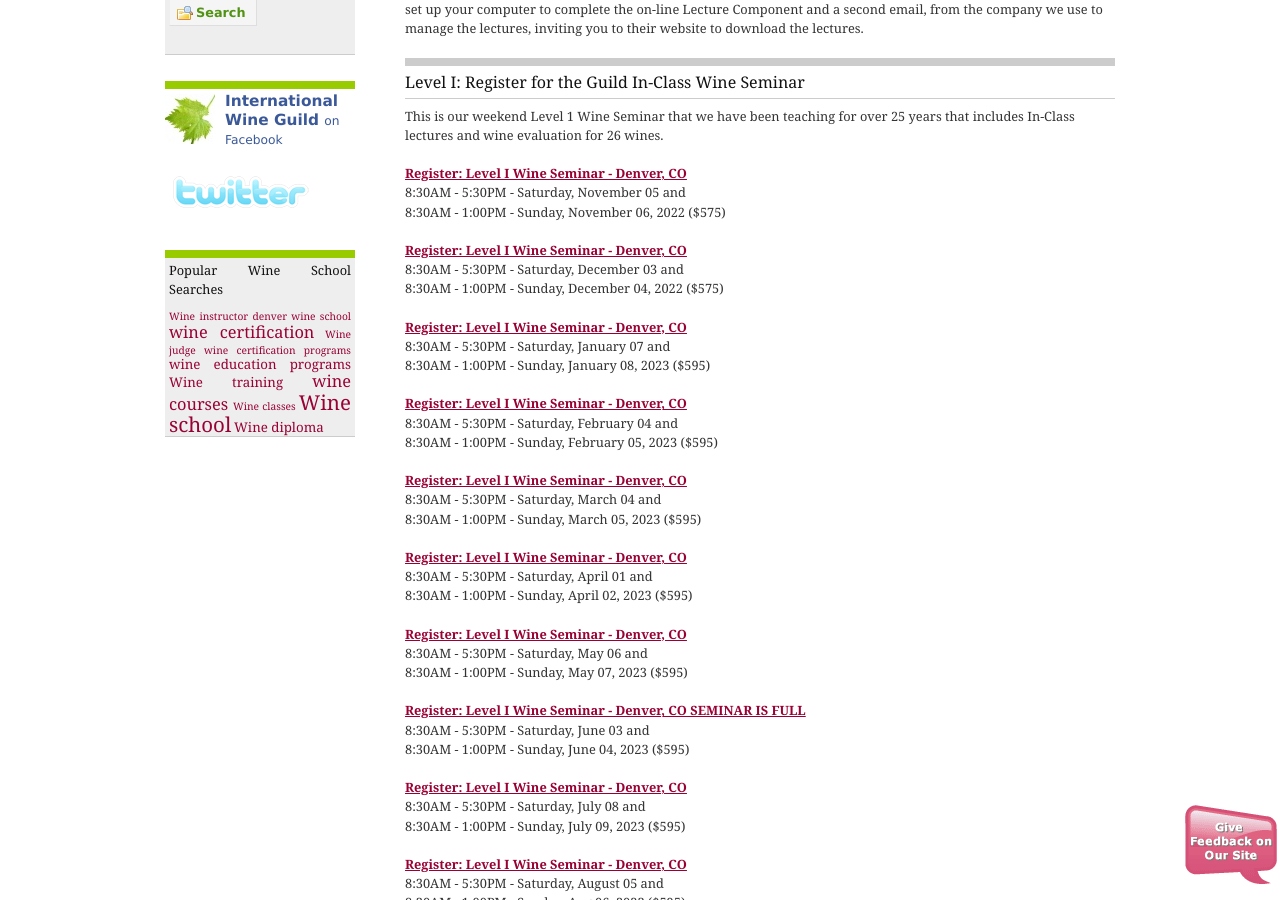
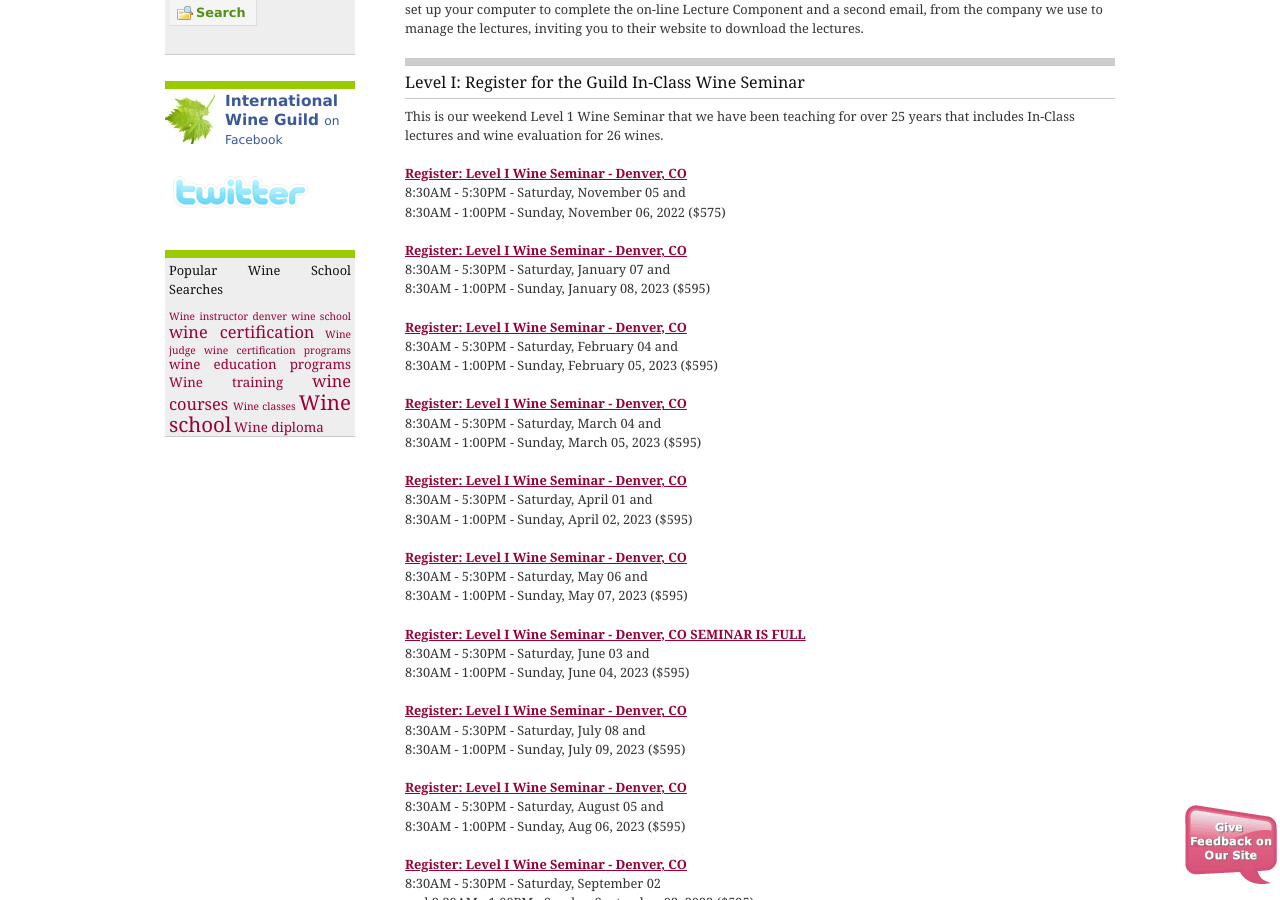
Before and after one commit to CKDev/internationalwineguild.com, a Jekyll site: the page built from register-for-the-guild-certification-seminar.html, in a window 1280 px wide and 900 px high, scrolled down 1401 px. Built offline with Jekyll 4.4.1, drawn with Linux system fonts in a browser that asks for light colours; a script that is not in the unit is left out; comment, search, counter and statistics services are not loaded.

Commit message:
Update register-for-the-guild-certification-seminar.html

```diff
--- a/register-for-the-guild-certification-seminar.html
+++ b/register-for-the-guild-certification-seminar.html
@@ -63,15 +63,6 @@ permalink: "/register-for-the-guild-certification-seminar"
   </a>
   8:30AM - 5:30PM - Saturday, November 05 and<br>
   8:30AM - 1:00PM - Sunday, November 06, 2022 ($575)
-</p>
-
-<p>
-  <a class="ga-track"
-    href="http://ww4.aitsafe.com/cf/add.cfm?userid=6714687&amp;product=Level+I+Wine+Seminar+Denver++-++12/03-04, 2022&amp;price=575&amp;return=www.internationalwineguild.com/register-for-the-guild-certification-seminar">
-    <strong>Register: Level I Wine Seminar - Denver, CO<br></strong>
-  </a>
-  8:30AM - 5:30PM - Saturday, December 03 and<br>
-  8:30AM - 1:00PM - Sunday, December 04, 2022 ($575)
 </p>
 
 <p>
```
